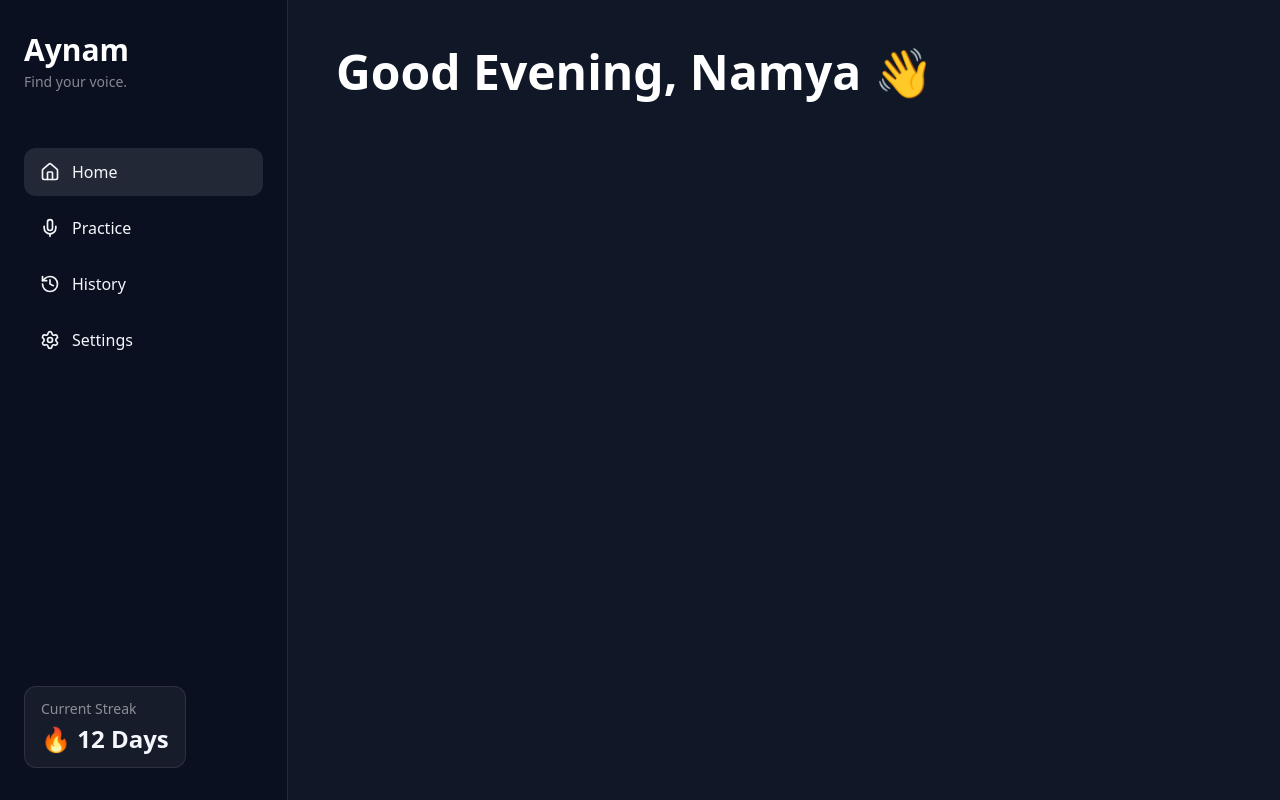
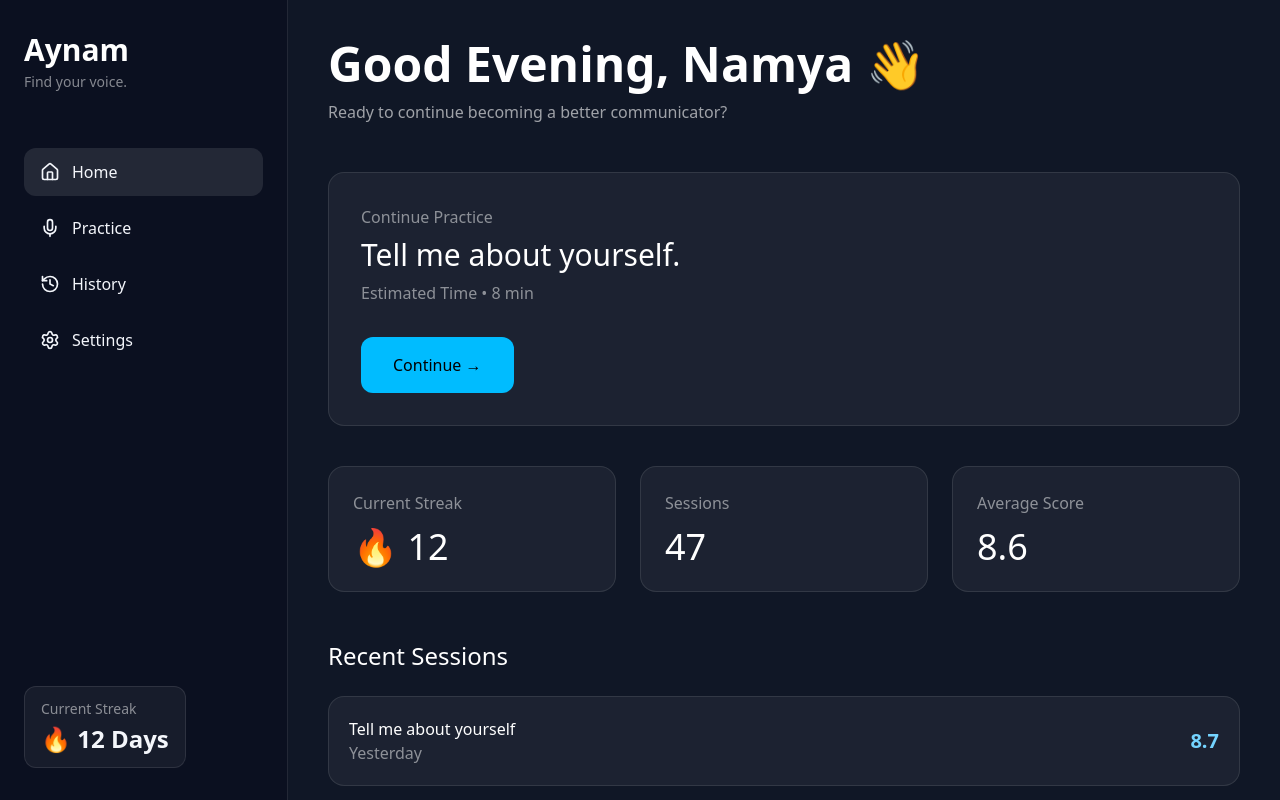
Before and after one commit to namyagaur/aynam.ai, a Next.js app: page /dashboard in a window 1280 px wide. Built offline with nearby package versions, Linux system fonts and the light colour scheme.

Commit message:
feat: implement PracticePage with session configuration options

```diff
--- a/app/dashboard/page.tsx
+++ b/app/dashboard/page.tsx
@@ -1,16 +1,159 @@
+import Link from "next/link";
 import Sidebar from "@/components/dashboard/Sidebar";
 
 export default function DashboardPage() {
+  const user = {
+    name: "Namya",
+    streak: 12,
+    averageScore: 8.6,
+  };
+
+  const recentSessions = [
+    {
+      title: "Tell me about yourself",
+      score: 8.7,
+      date: "Yesterday",
+    },
+    {
+      title: "Mock Interview",
+      score: 8.3,
+      date: "2 days ago",
+    },
+  ];
+
   return (
-    <div className="flex">
+    <div className="flex h-screen bg-[#101726]">
 
       <Sidebar />
 
-      <main className="flex-1 p-12 bg-[#101726] min-h-screen text-white">
+      <main className="flex-1 overflow-y-auto p-10">
 
-        <h1 className="text-5xl font-semibold">
-          Good Evening, Namya 👋
+        <h1 className="text-5xl font-semibold text-white">
+          Good Evening, {user.name} 👋
         </h1>
+
+        <p className="mt-3 text-white/60">
+          Ready to continue becoming a better communicator?
+        </p>
+
+        {/* Continue Practice */}
+
+        <div className="mt-12 rounded-2xl border border-white/10 bg-white/5 p-8">
+
+          <p className="text-white/50">
+            Continue Practice
+          </p>
+
+          <h2 className="mt-2 text-3xl text-white">
+            Tell me about yourself.
+          </h2>
+
+          <p className="mt-2 text-white/50">
+            Estimated Time • 8 min
+          </p>
+
+          <Link href="/practice">
+
+            <button className="mt-8 rounded-xl bg-sky-400 px-8 py-4 font-medium text-black">
+
+              Continue →
+
+            </button>
+
+          </Link>
+
+        </div>
+
+        {/* Stats */}
+
+        <div className="mt-10 grid grid-cols-3 gap-6">
+
+          <div className="rounded-2xl border border-white/10 bg-white/5 p-6">
+
+            <p className="text-white/50">
+              Current Streak
+            </p>
+
+            <h2 className="mt-3 text-4xl text-white">
+              🔥 {user.streak}
+            </h2>
+
+          </div>
+
+          <div className="rounded-2xl border border-white/10 bg-white/5 p-6">
+
+            <p className="text-white/50">
+              Sessions
+            </p>
+
+            <h2 className="mt-3 text-4xl text-white">
+              47
+            </h2>
+
+          </div>
+
+          <div className="rounded-2xl border border-white/10 bg-white/5 p-6">
+
+            <p className="text-white/50">
+              Average Score
+            </p>
+
+            <h2 className="mt-3 text-4xl text-white">
+              {user.averageScore}
+            </h2>
+
+          </div>
+
+        </div>
+
+        {/* Recent Sessions */}
+
+        <div className="mt-12">
+
+          <h2 className="mb-6 text-2xl text-white">
+
+            Recent Sessions
+
+          </h2>
+
+          <div className="space-y-4">
+
+            {recentSessions.map((session) => (
+
+              <div
+                key={session.title}
+                className="flex items-center justify-between rounded-2xl border border-white/10 bg-white/5 p-5"
+              >
+
+                <div>
+
+                  <h3 className="text-white">
+
+                    {session.title}
+
+                  </h3>
+
+                  <p className="text-white/50">
+
+                    {session.date}
+
+                  </p>
+
+                </div>
+
+                <div className="text-sky-300 text-xl font-semibold">
+
+                  {session.score}
+
+                </div>
+
+              </div>
+
+            ))}
+
+          </div>
+
+        </div>
 
       </main>
 
--- a/app/practice/page.tsx
+++ b/app/practice/page.tsx
@@ -0,0 +1,129 @@
+"use client";
+
+import { useState } from "react";
+import { useRouter } from "next/navigation";
+
+export default function PracticePage() {
+  const router = useRouter();
+
+  const [topic, setTopic] = useState("Tell me about yourself");
+  const [duration, setDuration] = useState(10);
+  const [difficulty, setDifficulty] = useState("Medium");
+
+  function handleStartSession() {
+    console.log({
+      topic,
+      duration,
+      difficulty,
+    });
+
+   router.push(
+  `/session?topic=${encodeURIComponent(topic)}&duration=${duration}&difficulty=${difficulty}`
+);
+  }
+
+  return (
+    <main className="min-h-screen bg-[#101726] p-10 text-white">
+
+      <h1 className="text-4xl font-bold">
+        Practice
+      </h1>
+
+      <p className="mt-2 text-white/60">
+        Configure your practice session.
+      </p>
+
+      {/* Topic */}
+
+      <div className="mt-10">
+
+        <label className="mb-2 block text-lg">
+          Topic
+        </label>
+
+        <select
+          value={topic}
+          onChange={(e) => setTopic(e.target.value)}
+          className="w-full rounded-lg border border-white/20 bg-[#1B2233] p-4"
+        >
+          <option>Tell me about yourself</option>
+          <option>Mock Interview</option>
+          <option>Public Speaking</option>
+          <option>Debate</option>
+          <option>Random Topic</option>
+        </select>
+
+      </div>
+
+      {/* Duration */}
+
+      <div className="mt-8">
+
+        <label className="mb-3 block text-lg">
+          Duration
+        </label>
+
+        <div className="flex gap-4">
+
+          {[5, 10, 15, 20].map((time) => (
+
+            <button
+              key={time}
+              onClick={() => setDuration(time)}
+              className={`rounded-lg px-6 py-3 transition ${
+                duration === time
+                  ? "bg-sky-400 text-black"
+                  : "bg-[#1B2233]"
+              }`}
+            >
+              {time} min
+            </button>
+
+          ))}
+
+        </div>
+
+      </div>
+
+      {/* Difficulty */}
+
+      <div className="mt-8">
+
+        <label className="mb-3 block text-lg">
+          Difficulty
+        </label>
+
+        <div className="flex gap-4">
+
+          {["Easy", "Medium", "Hard"].map((level) => (
+
+            <button
+              key={level}
+              onClick={() => setDifficulty(level)}
+              className={`rounded-lg px-6 py-3 transition ${
+                difficulty === level
+                  ? "bg-sky-400 text-black"
+                  : "bg-[#1B2233]"
+              }`}
+            >
+              {level}
+            </button>
+
+          ))}
+
+        </div>
+
+      </div>
+
+      {/* Start */}
+
+      <button
+        onClick={handleStartSession}
+        className="mt-12 rounded-lg bg-sky-400 px-8 py-4 text-lg font-semibold text-black"
+      >
+        Start Session
+      </button>
+
+    </main>
+  );
+}
```
